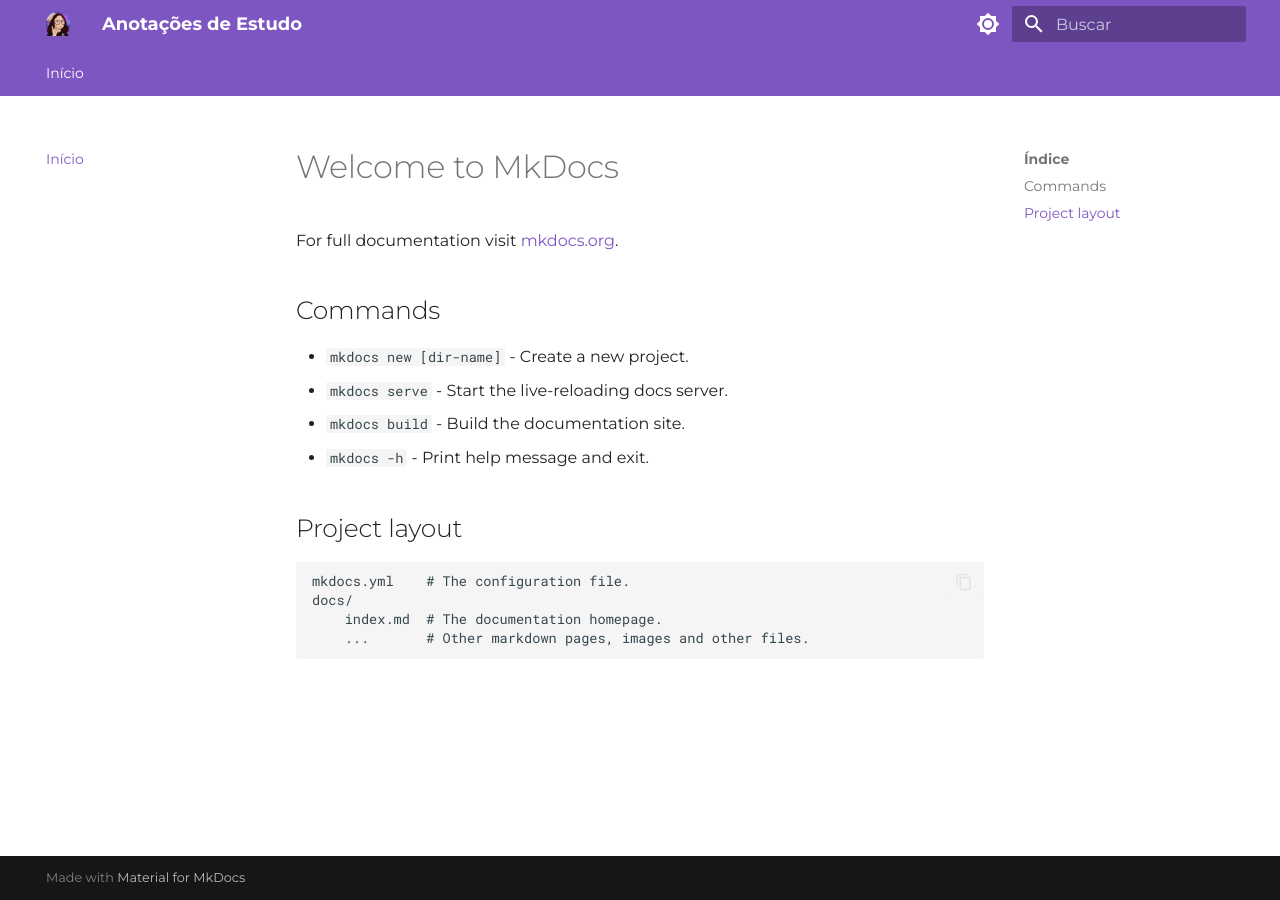
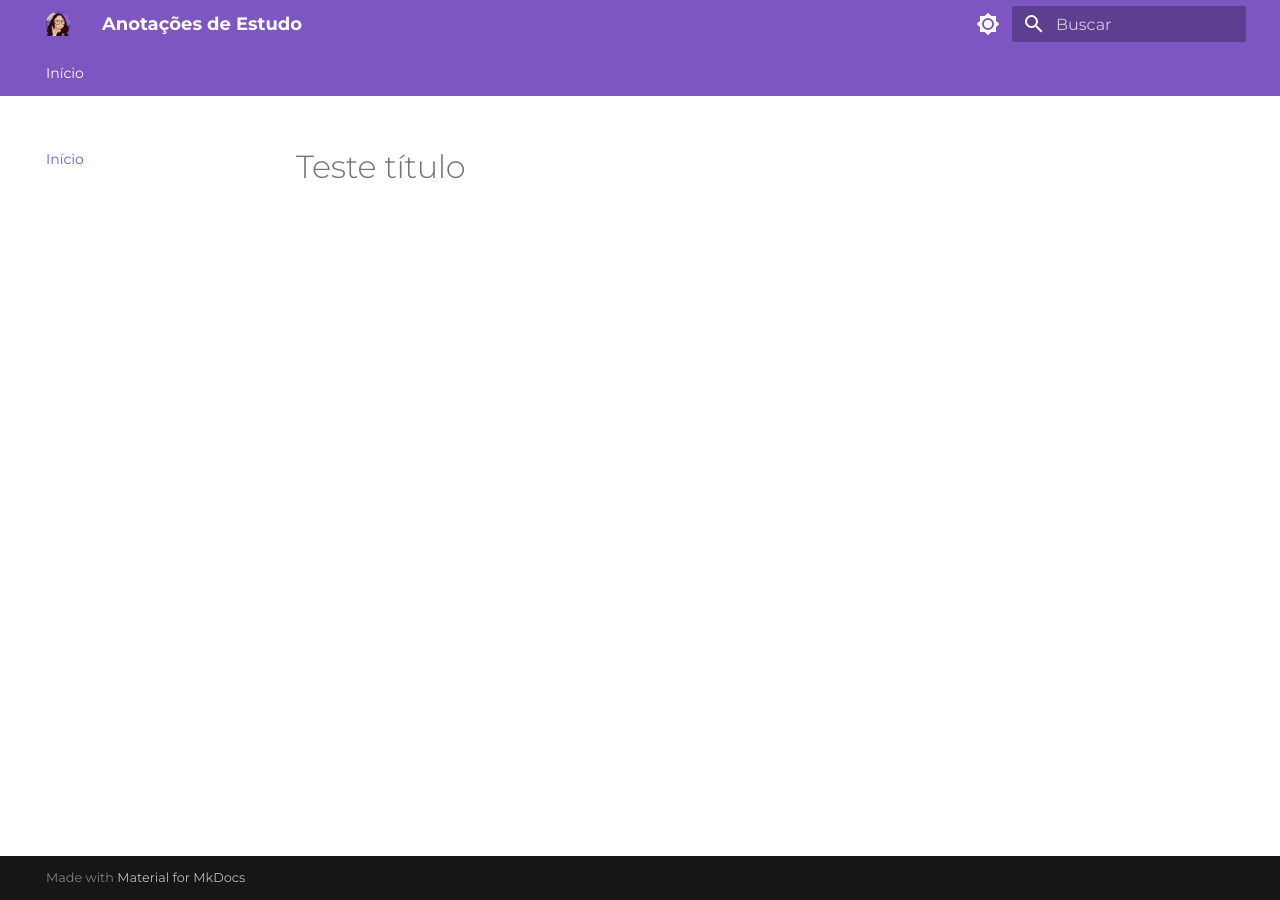
Before and after one commit to CarolPinheiro/study-notes, an MkDocs documentation site: the page built from docs/index.md, in a window 1280 px wide. Built offline with MkDocs 1.6.1 and Material for MkDocs 9.7.7, drawn with Linux system fonts in a browser that asks for light colours.

Commit message:
vault backup: 2024-01-14 13:03:24

```diff
--- a/docs/index.md
+++ b/docs/index.md
@@ -1,17 +1 @@
-# Welcome to MkDocs
-
-For full documentation visit [mkdocs.org](https://www.mkdocs.org).
-
-## Commands
-
-* `mkdocs new [dir-name]` - Create a new project.
-* `mkdocs serve` - Start the live-reloading docs server.
-* `mkdocs build` - Build the documentation site.
-* `mkdocs -h` - Print help message and exit.
-
-## Project layout
-
-    mkdocs.yml    # The configuration file.
-    docs/
-        index.md  # The documentation homepage.
-        ...       # Other markdown pages, images and other files.
+# Teste título
```
